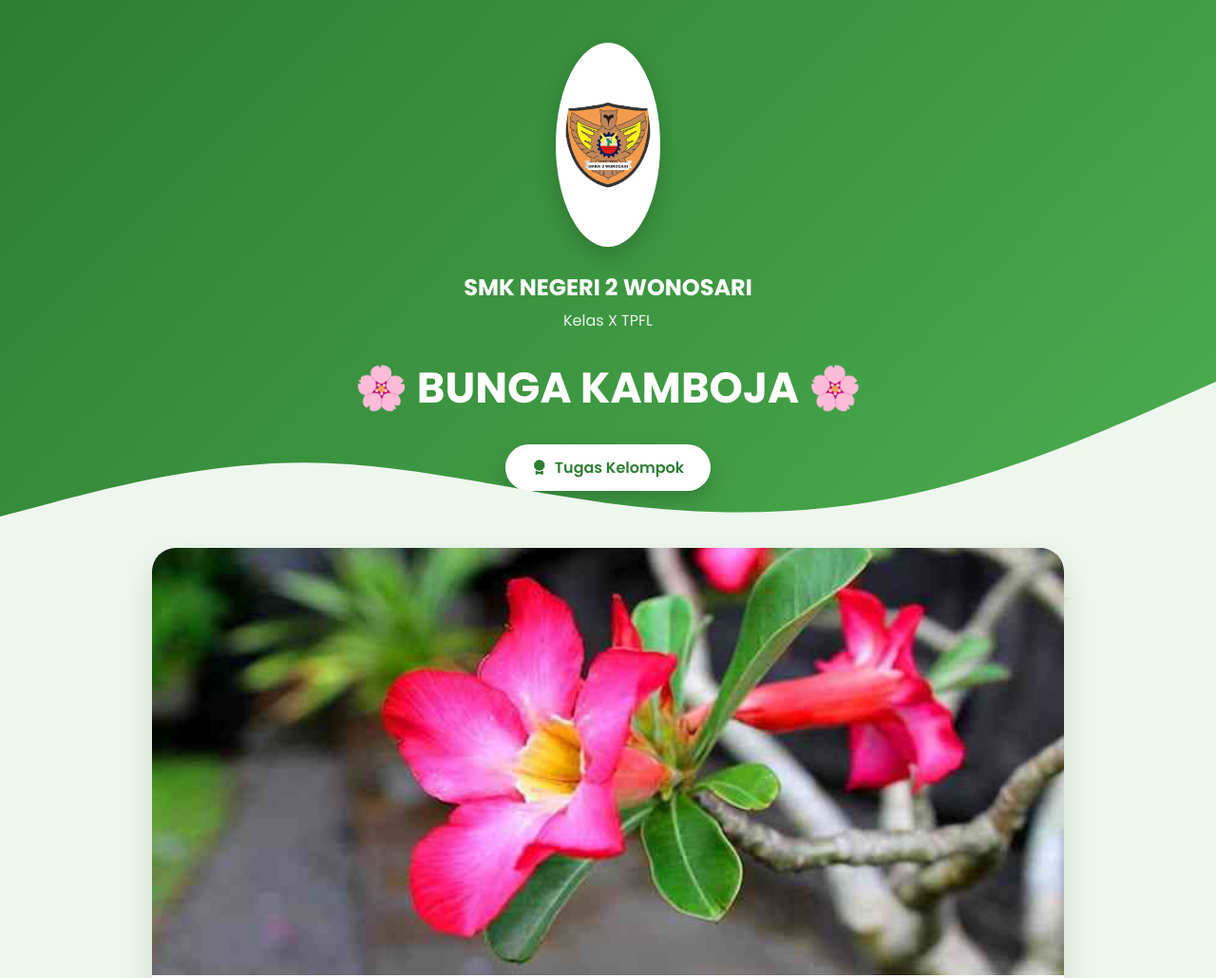
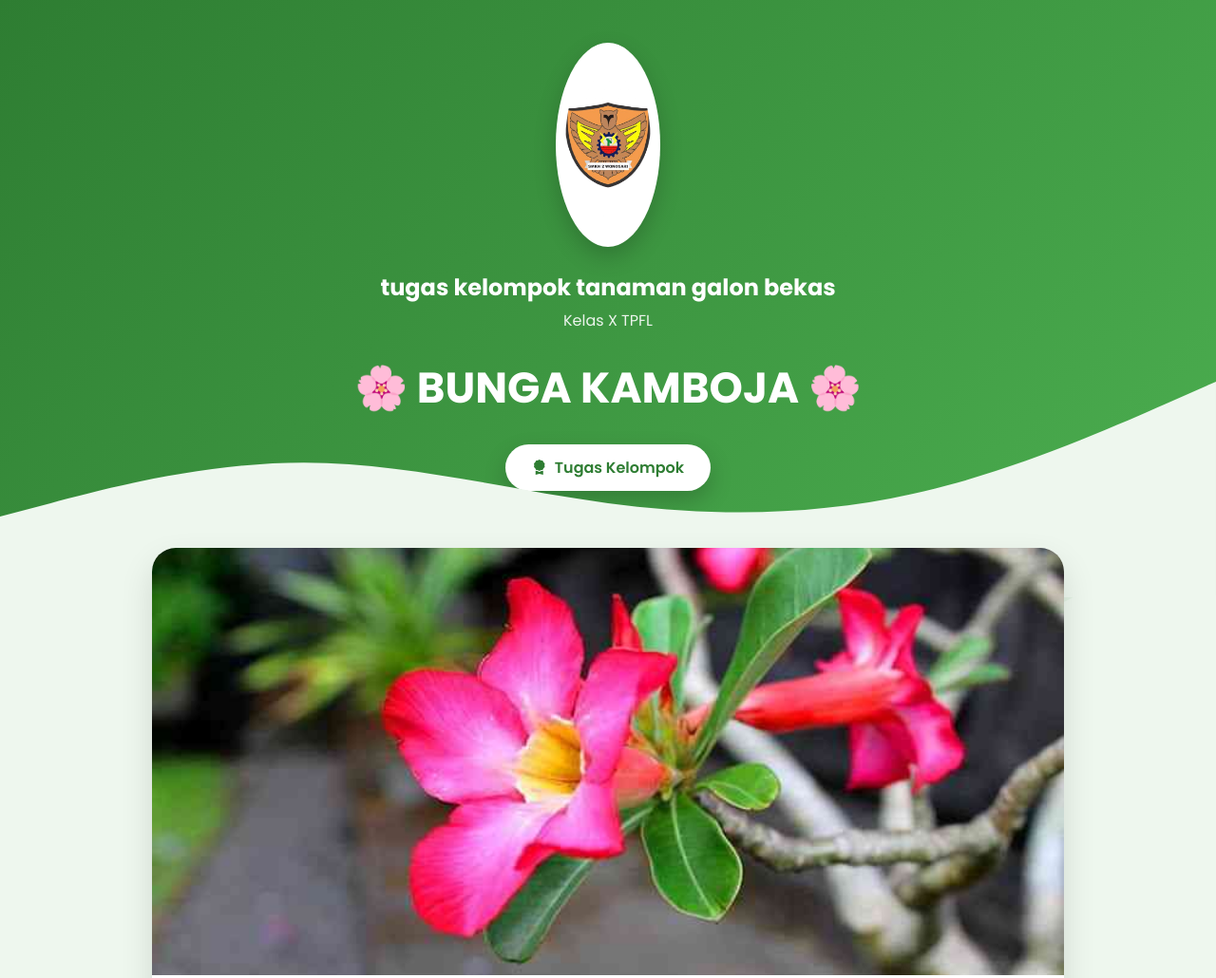
Before and after one commit to alfaadrianherlambang-ctrl/Barcode, a plain HTML site: page index.html in a window 1280 px wide. Shown: the top 1030 px of the page at 95% size. Drawn offline with nearby package versions, Linux system fonts and the light colour scheme.

Commit message:
Update index.html

```diff
--- a/index.html
+++ b/index.html
@@ -29,7 +29,7 @@ href="https://cdn.jsdelivr.net/npm/bootstrap-icons@1.11.3/font/bootstrap-icons.m
 
 <img <img src="logo-smkn2.png" class="logo" alt="Logo SMKN 2 Wonosari">
 
-<h2>SMK NEGERI 2 WONOSARI</h2>
+<h2>tugas kelompok tanaman galon bekas</h2>
 
 <p>Kelas X TPFL</p>
 
```
